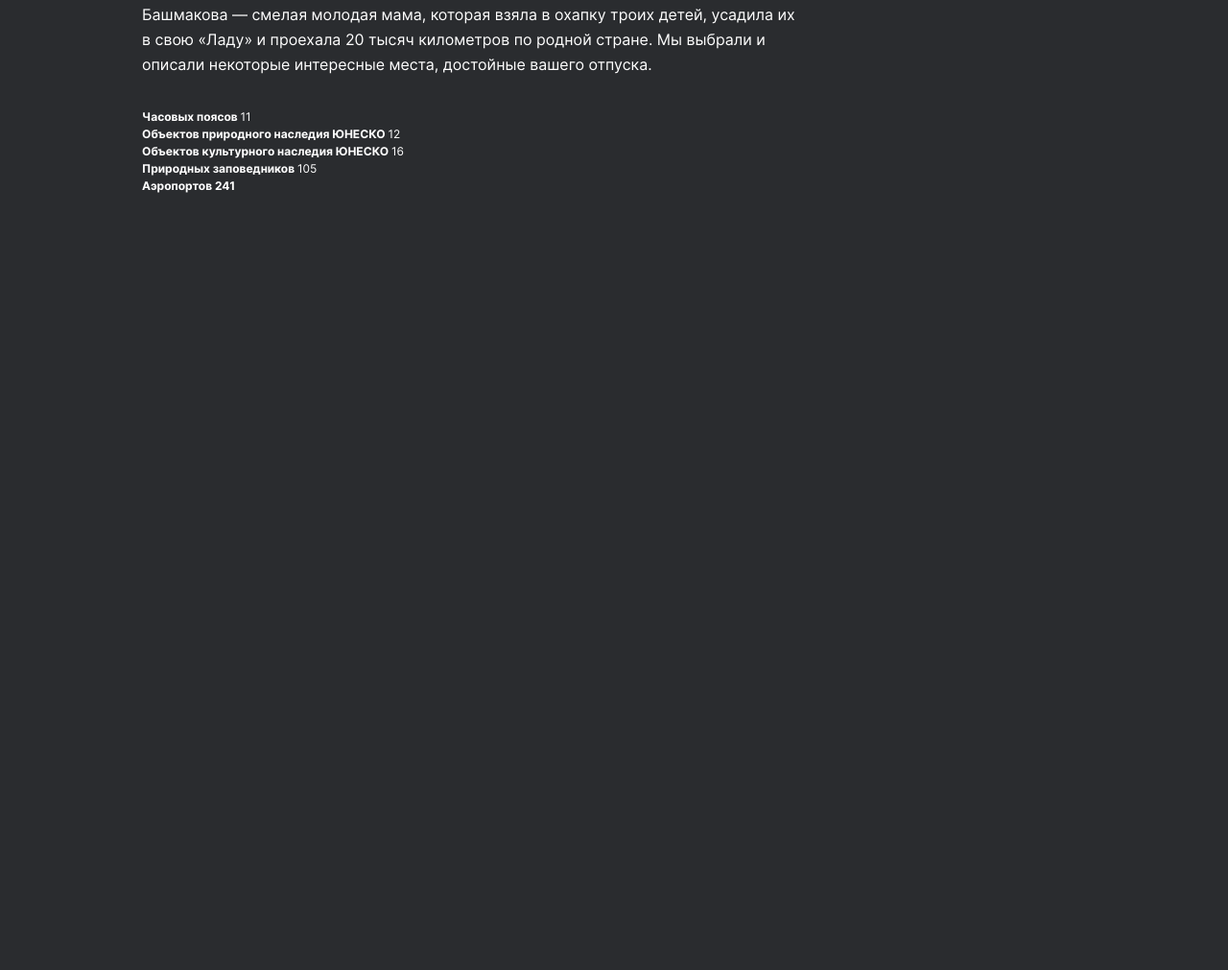
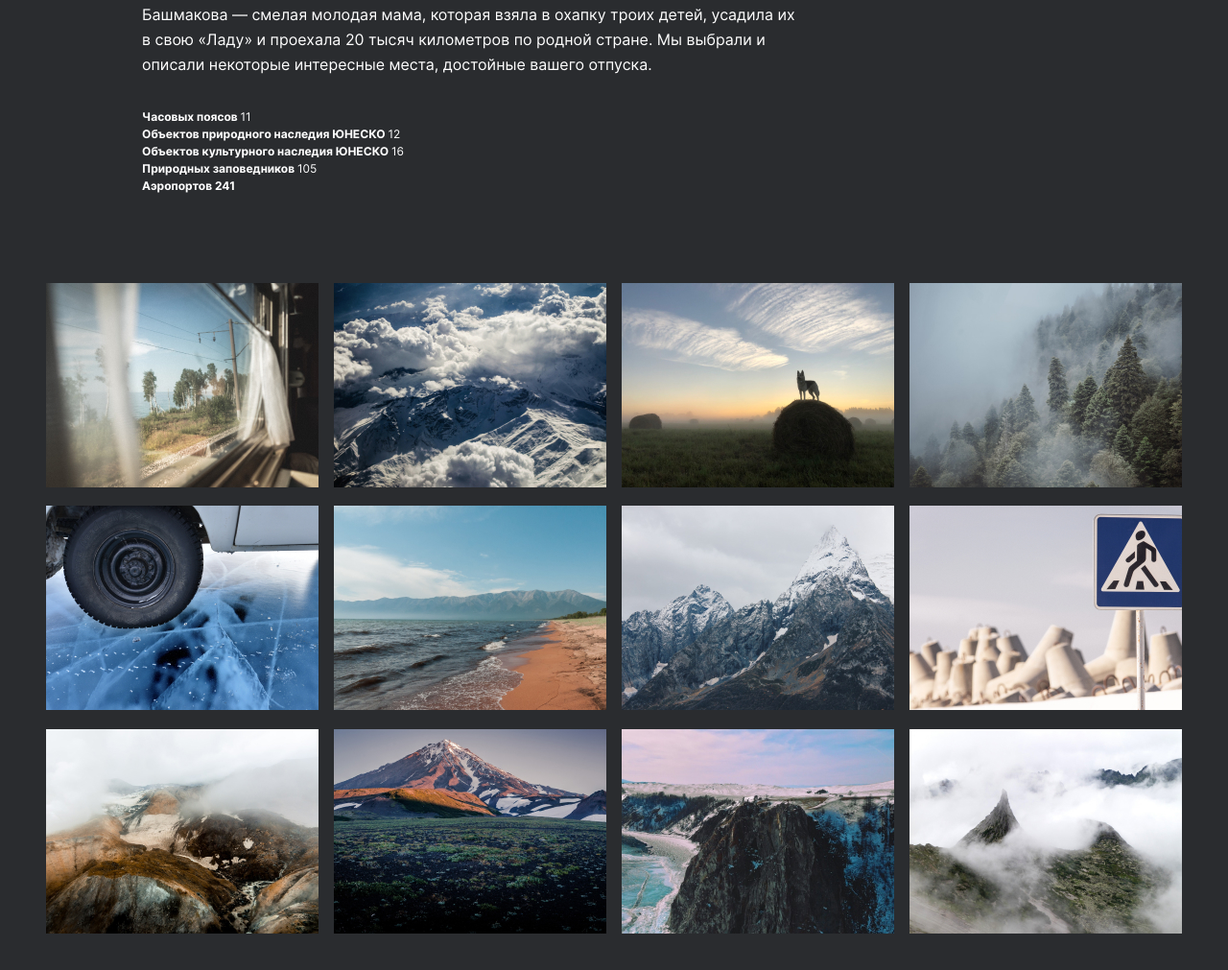
Before and after one commit to gamecattt/russian-travel, a plain HTML site: page index.html in a window 1280 px wide. Shown: the part 1471-2482 px from the top of the page at 96% size. Before the commit the page ends 1766 px from the top, so only its background shows below. Drawn offline with Linux system fonts and the light colour scheme.

Commit message:
showcase

```diff
--- a/index.html
+++ b/index.html
@@ -52,6 +52,24 @@
           </ul>
         </div>
       </section>
+      <section class="showcase">
+        <div class="container">
+          <div class="showcase__photo-grid">
+            <div class="showcase__item"><img src="./images/__item-1.jpg" alt="Фото" /></div>
+            <div class="showcase__item"><img src="./images/__item-2.jpg" alt="Фото" /></div>
+            <div class="showcase__item"><img src="./images/__item-3.jpg" alt="Фото" /></div>
+            <div class="showcase__item"><img src="./images/__item-4.jpg" alt="Фото" /></div>
+            <div class="showcase__item"><img src="./images/__item-5.jpg" alt="Фото" /></div>
+            <div class="showcase__item"><img src="./images/__item-6.jpg" alt="Фото" /></div>
+            <div class="showcase__item"><img src="./images/__item-7.jpg" alt="Фото" /></div>
+            <div class="showcase__item"><img src="./images/__item-8.jpg" alt="Фото" /></div>
+            <div class="showcase__item"><img src="./images/__item-9.jpg" alt="Фото" /></div>
+            <div class="showcase__item"><img src="./images/__item-10.jpg" alt="Фото" /></div>
+            <div class="showcase__item"><img src="./images/__item-11.jpg" alt="Фото" /></div>
+            <div class="showcase__item"><img src="./images/__item-12.jpg" alt="Фото" /></div>
+          </div>
+        </div>
+      </section>
     </main>
   </body>
 </html>
--- a/style.css
+++ b/style.css
@@ -22,15 +22,15 @@
   align-items: center;
 }
 
+.logo__img {
+  width: 176px;
+  height: 52px;
+}
+
 /* header */
 
 .header {
   margin: 28px auto 56px;
-}
-
-.logo__img {
-  width: 176px;
-  height: 52px;
 }
 
 .header__lang-links {
@@ -122,3 +122,15 @@
 .intro__span-accent {
   font-weight: 400;
 }
+
+/* Showcase */
+
+.showcase {
+  margin-bottom: 92px;
+}
+
+.showcase__photo-grid {
+  display: grid;
+  grid-template-columns: repeat(4, 1fr);
+  gap: 16px;
+}
```
